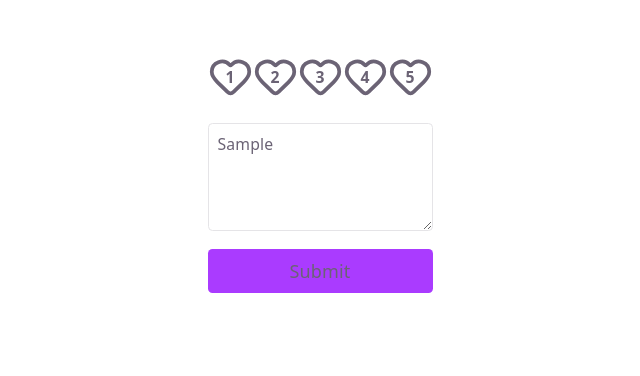
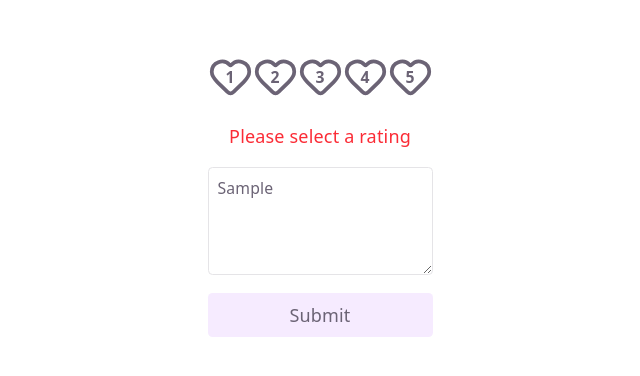
Before and after one commit to alantay/sentimentalWidget, a React (Vite) app in the folder client/: page / in a window 1280 px wide. Both pictures are taken after typing "Sample" into the empty fields and a click on the button "Submit". Shown: the top 376 px of the page, without its empty margins (320-960 px from the left). Built offline with nearby package versions, Linux system fonts and the light colour scheme.

Commit message:
feat(widget): implement sentiment form with validation and async submission
- add locking of form
- implement form submission with validation
- add loading state with spinner for submit button
- prepare structure for BE integration
- added alias @

```diff
--- /dev/null
+++ b/client/src/api/feedback.ts
@@ -0,0 +1,8 @@
+type FeedbackInput = {
+  rating: number;
+  comment: string;
+};
+
+export async function saveFeedback(input: FeedbackInput) {
+  return Promise.resolve(input);
+}
--- a/client/src/components/SentimentalWidget/CommentBox.tsx
+++ b/client/src/components/SentimentalWidget/CommentBox.tsx
@@ -1,24 +1,30 @@
+import clsx from "clsx";
 type CommentBoxProps = {
   value: string;
   onChange: (value: string) => void;
+  name?: string;
   disabled?: boolean;
-  id?: string;
 };
 
 export default function CommentBox({
   value,
   onChange,
+  name,
   disabled,
-  id,
+  ...rest
 }: CommentBoxProps) {
   return (
     <textarea
-      id={id}
+      name={name}
       placeholder="Enter your comment"
-      className="border-border h-24 rounded border p-2 text-sm"
+      className={clsx(
+        "border-border h-24 rounded border p-2 text-sm",
+        disabled && "border-muted bg-muted",
+      )}
       onChange={(e) => onChange(e.target.value)}
       value={value}
       disabled={disabled}
+      {...rest}
     ></textarea>
   );
 }
--- a/client/src/components/SentimentalWidget/RatingChips.tsx
+++ b/client/src/components/SentimentalWidget/RatingChips.tsx
@@ -31,7 +31,11 @@ export default function RatingChips({
           const isActive = displayValue !== null && index < displayValue;
           return (
             <button
-              className="relative cursor-pointer"
+              className={clsx(
+                "relative cursor-pointer",
+                disabled && "pointer-events-none",
+              )}
+              type="button"
               key={index}
               onClick={() => handleClick(index)}
               onMouseEnter={() => handleHover(index)}
--- a/client/src/components/SentimentalWidget/SentimentalWidget.tsx
+++ b/client/src/components/SentimentalWidget/SentimentalWidget.tsx
@@ -1,12 +1,18 @@
+import { saveFeedback } from "@/api/feedback";
 import { useState } from "react";
 import CommentBox from "./CommentBox";
 import RatingChips from "./RatingChips";
 import SubmitButton from "./SubmitButton";
 
+const sleep = (ms: number) => new Promise((resolve) => setTimeout(resolve, ms));
+
 function SentimentalWidget() {
+  const [lockForm, setLockForm] = useState(false);
   const [rating, setRating] = useState<number | null>(null);
   const [comment, setComment] = useState("");
+  const [ratingError, setRatingError] = useState("");
   const handleRating = (rating: number) => {
+    setRatingError("");
     setRating(rating);
   };
 
@@ -14,17 +20,33 @@ function SentimentalWidget() {
     setComment(comment);
   };
 
-  const handleSubmit = (event: React.FormEvent<HTMLFormElement>) => {
+  const handleSubmit = async (event: React.FormEvent<HTMLFormElement>) => {
     event.preventDefault();
+
     if (rating === null) {
-      return;
+      setRatingError("Please select a rating");
+      return; // prevent form submission
     }
+    setLockForm(true);
+    await saveFeedback({
+      rating,
+      comment,
+    });
+
+    await sleep(3000);
+    setLockForm(false);
   };
   return (
     <form onSubmit={handleSubmit} className="flex max-w-md flex-col gap-4">
-      <RatingChips value={rating} onChange={handleRating} />
-      <CommentBox onChange={handleComment} value={comment} id="comment" />
-      <SubmitButton />
+      <RatingChips value={rating} onChange={handleRating} disabled={lockForm} />
+      {ratingError && <p className="text-rating-error">{ratingError}</p>}
+      <CommentBox
+        onChange={handleComment}
+        value={comment}
+        name="comment"
+        disabled={lockForm}
+      />
+      <SubmitButton disabled={lockForm} />
     </form>
   );
 }
--- a/client/src/components/SentimentalWidget/SubmitButton.tsx
+++ b/client/src/components/SentimentalWidget/SubmitButton.tsx
@@ -1,3 +1,5 @@
+import clsx from "clsx";
+import { LoaderCircle } from "lucide-react";
 type SubmitButtonProps = {
   disabled?: boolean;
 };
@@ -6,9 +8,12 @@ export default function SubmitButton({ disabled }: SubmitButtonProps) {
     <button
       type="submit"
       disabled={disabled}
-      className="bg-accent text-text rounded p-2"
+      className={clsx(
+        "bg-accent-bg text-text hover:bg-accent flex cursor-pointer items-center justify-center rounded p-2 text-center transition",
+        disabled && "pointer-events-none",
+      )}
     >
-      Submit
+      {disabled ? <LoaderCircle className="animate-spin" /> : "Submit"}
     </button>
   );
 }
--- a/client/src/index.css
+++ b/client/src/index.css
@@ -9,6 +9,7 @@
   --accent: #aa3bff;
   --accent-bg: rgba(170, 59, 255, 0.1);
   --accent-border: rgba(170, 59, 255, 0.5);
+  --muted: rgba(107, 99, 117, 0.5);
   --social-bg: rgba(244, 243, 236, 0.5);
   --shadow:
     rgba(0, 0, 0, 0.1) 0 10px 15px -3px, rgba(0, 0, 0, 0.05) 0 4px 6px -2px;
@@ -30,7 +31,7 @@
   --rating-active: var(--color-rose-400);
   --rating-inactive: var(--color-gray-500);
   --rating-diabled: var(--color-gray-100);
-
+  --rating-error: var(--color-red-500);
   @media (max-width: 1024px) {
     font-size: 16px;
   }
@@ -121,4 +122,7 @@ code {
   --color-rating-active: var(--rating-active);
   --color-rating-inactive: var(--rating-inactive);
   --color-rating-disabled: var(--rating-diabled);
+  --color-rating-error: var(--rating-error);
+
+  --color-muted: var(--muted);
 }
--- a/client/vite.config.ts
+++ b/client/vite.config.ts
@@ -1,8 +1,14 @@
 import tailwindcss from "@tailwindcss/vite";
 import react from "@vitejs/plugin-react";
+import path from "path";
 import { defineConfig } from "vite";
 
 // https://vite.dev/config/
 export default defineConfig({
   plugins: [react(), tailwindcss()],
+  resolve: {
+    alias: {
+      "@": path.resolve(__dirname, "./src"),
+    },
+  },
 });
```
Also changed, not shown: client/tsconfig.app.json (+6 -1 lines).
